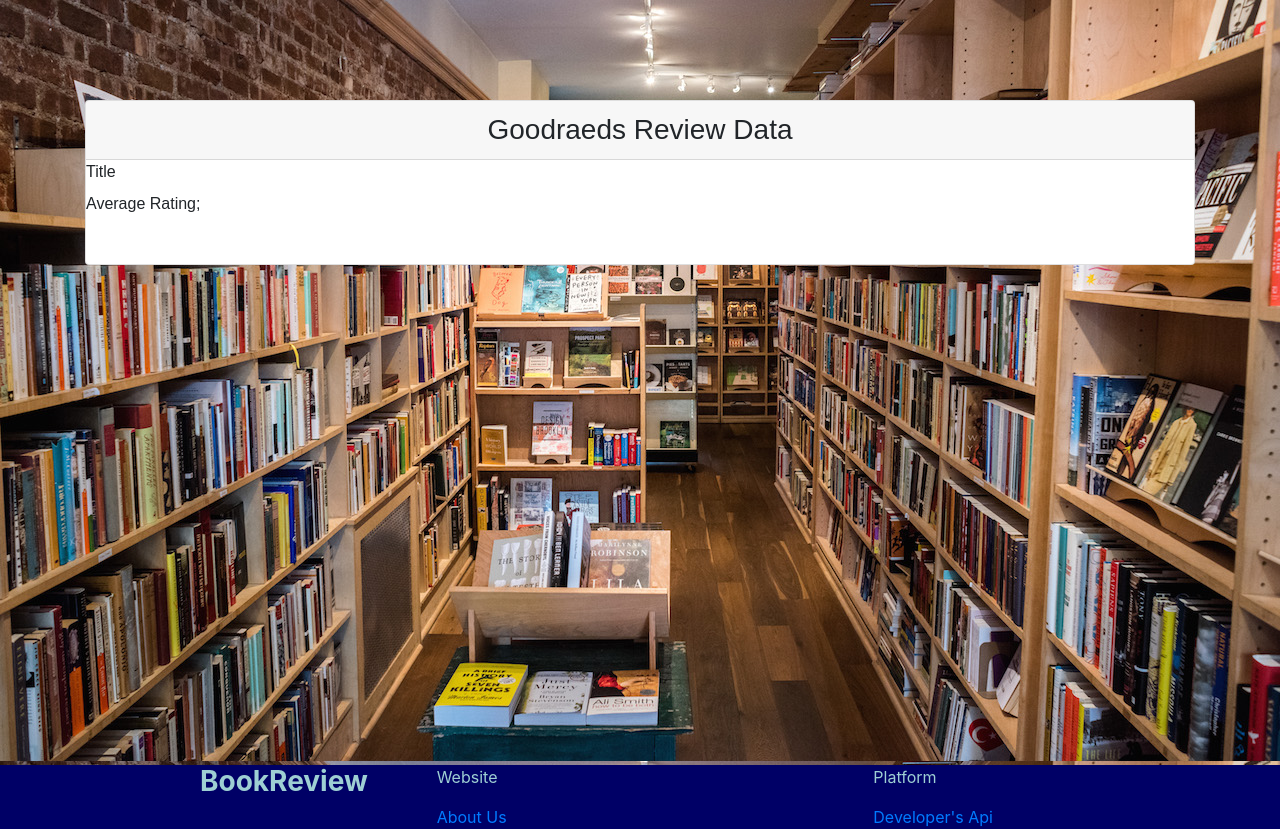
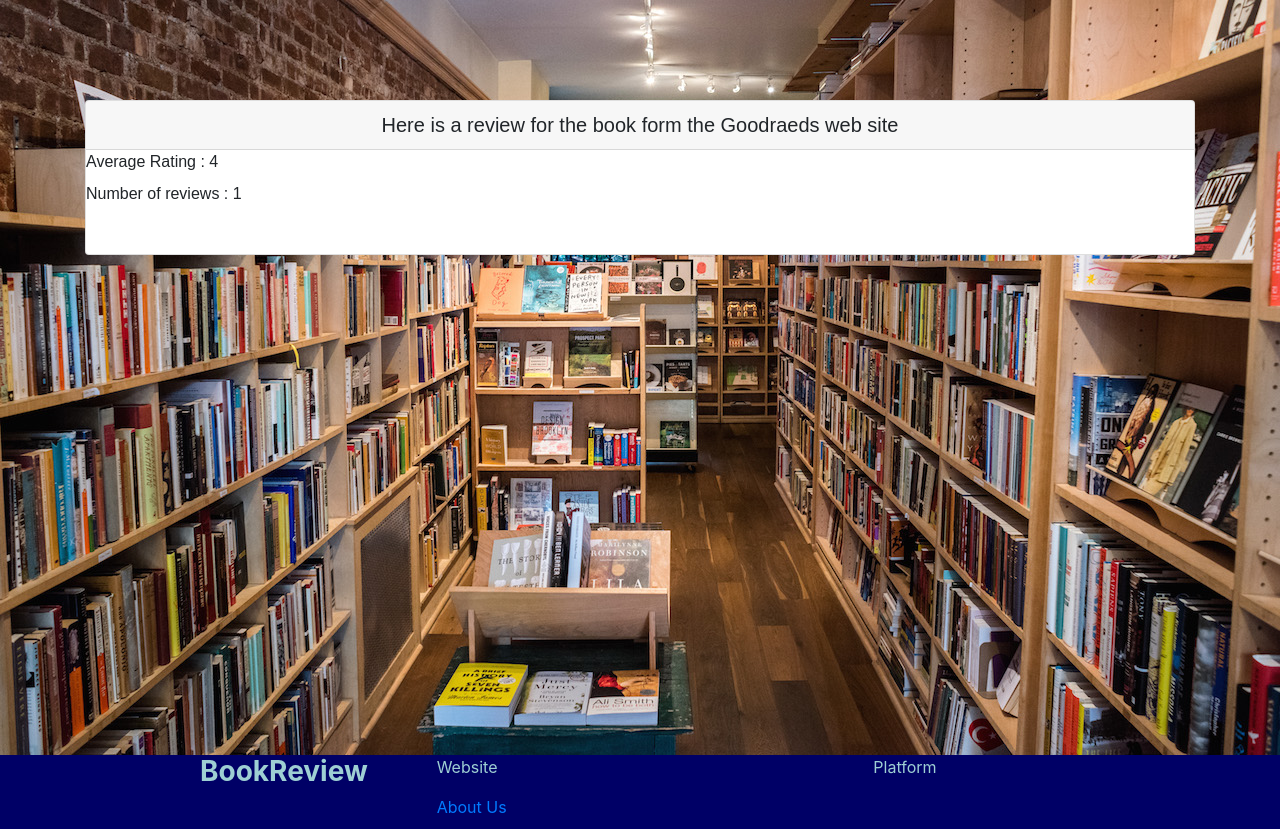
Before and after one commit to EphraimKariuki/book-review-system, a Flask app: page /goodreads/000 in a window 1280 px wide. Shown: the part 56-885 px from the top of the page. Run offline with Flask 2, Linux system fonts and the light colour scheme; tables that the repository leaves empty hold one stand-in row (values such as "Sample post"); a database or web service that is not in the repository returns one stand-in record (values such as "Sample title"); data that the repository does not hold is empty; parts of the project's set-up code (start-up, migrations or seed data) failed here and were passed over; some libraries are stand-ins or nearby versions.

Commit message:
Building of api for reviews given by users

```diff
--- a/application.py
+++ b/application.py
@@ -3,7 +3,7 @@ import csv
 import requests
 
 
-from flask import Flask, session, render_template, request,session, redirect, url_for
+from flask import Flask, session, render_template, request,session, redirect, url_for, jsonify
 from flask_session import Session
 from sqlalchemy import create_engine
 from sqlalchemy.orm import scoped_session, sessionmaker
@@ -111,7 +111,8 @@ def review(book_id):
 
     #Get review from goodreads API
     title = request.form.get('title')
-    isbn = db.execute("SELECT isbn FROM books WHERE id= :id", {"id":book_id})
+    book = db.execute("SELECT * FROM books WHERE id= :id", {"id":book_id}).fetchone()
+    isbn = book.isbn
     res =  requests.get("https://www.goodreads.com/book/review_counts.json", params={"key":"t052dnowfmqDZ9TdbWqZQ", "isbns": isbn})
     data = res.json()
 
@@ -137,13 +138,51 @@ def success():
 
 @app.route("/goodreads/<isbn>", methods=["GET","POST"])
 def goodreads(isbn):
-    # res =  requests.get("https://www.goodreads.com/book/review_counts.json", params={"key":"t052dnowfmqDZ9TdbWqZQ", "isbns": isbn })
-    # data = res.json()
-    # average_rating = data["books"][0]["average_rating"]
-    # number_of_rating = data["books"][0]["work_ratings_count"]
+    res =  requests.get("https://www.goodreads.com/book/review_counts.json", params={"key":"t052dnowfmqDZ9TdbWqZQ", "isbns": isbn })
+    data = res.json()
+    average_rating = data["books"][0]["average_rating"]
+    number_of_rating = data["books"][0]["work_ratings_count"]
 
-    return render_template("goodreads.html")
+    return render_template("goodreads.html", average_rating=average_rating, number_of_rating=number_of_rating  )
 
+
+@app.route("/api", methods=["GET","POST"])
+def api():
+    book_isbn = request.form.get('isbn')
+    if book_isbn is None:
+        return render_template("api.html")
+    else:
+        return redirect(url_for('reviews_api', isbn=book_isbn))
+
+
+@app.route("/api/<isbn>", methods=["GET","POST"])
+def reviews_api(isbn):
+
+    # Get the book_id from books table
+    book = db.execute("SELECT * FROM books WHERE isbn= :isbn", {"isbn": isbn}).fetchone()
+    book_id = book.id
+
+    # Get the review of the book with the isbn given
+    review_count = db.execute("SELECT rating FROM reviews WHERE book_id= :book_id", {"book_id":book_id}).rowcount
+    reviews = db.execute("SELECT rating FROM reviews WHERE book_id= :book_id", {"book_id":book_id}).fetchall()
+    total = 0
+
+    if reviews is None:
+        for review in reviews:
+            total += review
+        average_score = review_count/total
+    else:
+        average_score = 0
+
+
+    return jsonify({
+            "title": book.title,
+            "author": book.author,
+            "year": book.year,
+            "isbn": isbn,
+            "review_count": review_count,
+            "average_score": average_score
+            })
 
 
 if __name__ == "__main__":
--- a/static/css/style.css
+++ b/static/css/style.css
@@ -28,6 +28,11 @@ nav {
   margin-bottom: 200px;
   width: 25rem; }
 
+#booksCard {
+  margin-left: 300px;
+  margin-bottom: 200px;
+  width: 25rem; }
+
 #goodreadsCard {
   margin-bottom: 500px; }
 
--- a/static/css/style.scss
+++ b/static/css/style.scss
@@ -43,6 +43,11 @@ footer {
   margin-bottom: 200px;
   width: 25rem;
 }
+#booksCard {
+  margin-left: 300px;
+  margin-bottom: 200px;
+  width: 25rem;
+}
 
 #goodreadsCard {
   margin-bottom: 500px;
--- a/templates/books.html
+++ b/templates/books.html
@@ -5,7 +5,7 @@
 {%endblock%}
 
 {%block body%}
-<div class="card">
+<div class="card" id=booksCard>
   <div class="card-header">
     <h3>The details of the book you are rating</h3>
   </div>
--- a/templates/goodreads.html
+++ b/templates/goodreads.html
@@ -6,14 +6,14 @@
 
 {%block body%}
 <div class="card" id="goodreadsCard">
-  <h3 class="card-header">Goodraeds Review Data</h3>
+  <h5 class="card-header">Here is a review for the book form the Goodraeds web site</h5>
   <div class="">
-    <label for="title">Title</label>
-    <output name="title"></output>
+    <label for="AverageRating">Average Rating     :</label>
+    <output name="title">{{average_rating}}</output>
   </div>
   <div class="">
-    <label for="AverageRating">Average Rating;</label>
-    <output name="title">{{avgRating}}</output>
+    <label for="AverageRating">Number of reviews :</label>
+    <output name="title">{{number_of_rating}}</output>
   </div>
 
   <div class="card-body">
--- a/templates/layout.html
+++ b/templates/layout.html
@@ -14,10 +14,10 @@
     <nav class="navbar navbar-light">
 
         <p>BOOK REVIEW</p>
-        <form class="form-inline">
+
           {%block nav%} {%endblock%}
 
-        </form>
+
     </nav>
     <div class="container">
       {% block body %}
@@ -42,7 +42,8 @@
             </div>
             <div class="col-md-6">
               <p>Platform</p>
-              <a href="#">Developer's Api</a>
+              {%block api%}
+              {%endblock%}
 
             </div>
 
--- a/templates/search.html
+++ b/templates/search.html
@@ -1,8 +1,9 @@
 {%extends "layout.html"%}
 
 {%block nav%}
-<button class="btn btn-primary" id="btn-signIn">Logout</button>
-
+  <form class="form-inline" action="{{url_for('index')}}">
+     <button type="submit"  class="btn btn-primary" id="btn-signIn">Logout</button>
+  </form>
 {%endblock%}
 
 {%block body%}
--- a/templates/signin.html
+++ b/templates/signin.html
@@ -1,7 +1,10 @@
 {% extends "layout.html" %}
 
 {% block nav %}
-<button class="btn btn-primary" id="btn-signIn">Sign Up</button>
+<form class="" action="{{url_for('index')}}" method="post">
+  <button class="btn btn-primary" id="btn-signIn">Sign Up</button>
+</form>
+
 {%endblock%}
 
 {% block body%}
```
Also changed, not shown: templates/api.html (+13 -0 lines), templates/index.html (+9 -2 lines), 7 other files.
